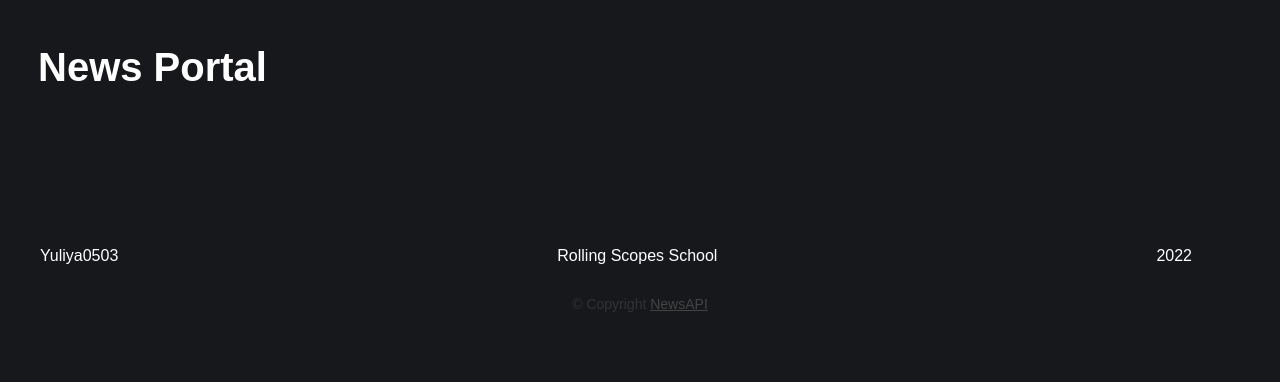
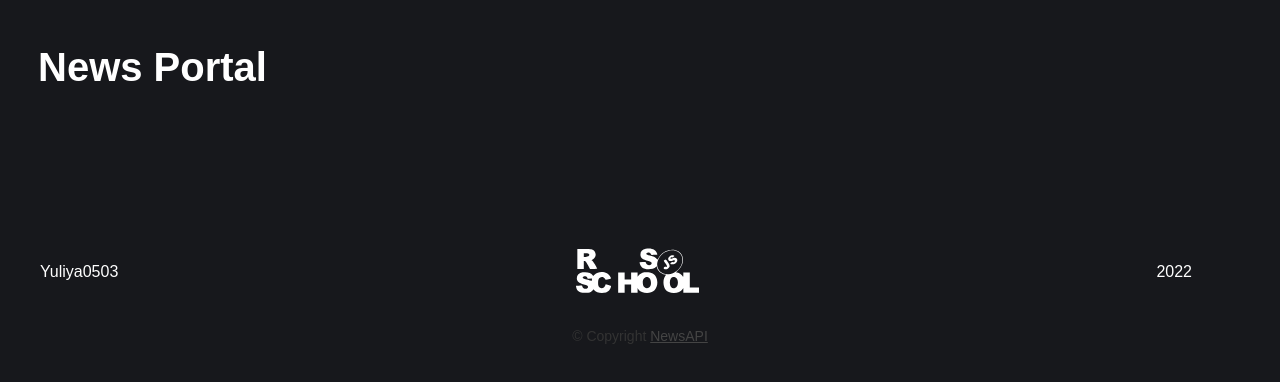
Before and after one commit to Yuliya0503/RS-School, a website built with webpack: page news-API/src/index.html in a window 1280 px wide. Built offline with nearby package versions, Linux system fonts and the light colour scheme; no server answers.

Commit message:
feat: add logo-rss in task

```diff
--- a/news-API/src/index.html
+++ b/news-API/src/index.html
@@ -18,7 +18,7 @@
         <footer>
             <div class="footer-wrapper">
               <p class="footer-text"><a href="https://github.com/Yuliya0503" class="footer-text link">Yuliya0503</a></p>
-              <p class="footer-text"><a class="footer-text link" href="https://rs.school/js-stage0/">Rolling Scopes School</a></p>
+              <p class="footer-text"><a class="footer-text link" href="https://rs.school/js-stage0/"><img class="rs-logo" src="./rss.svg" alt="logo RSSchool"></a></p>
               <p class="footer-text p">2022</p>
             </div>
             <p class="copyright">
```
Also changed, not shown: news-API/src/rss.svg (added).
